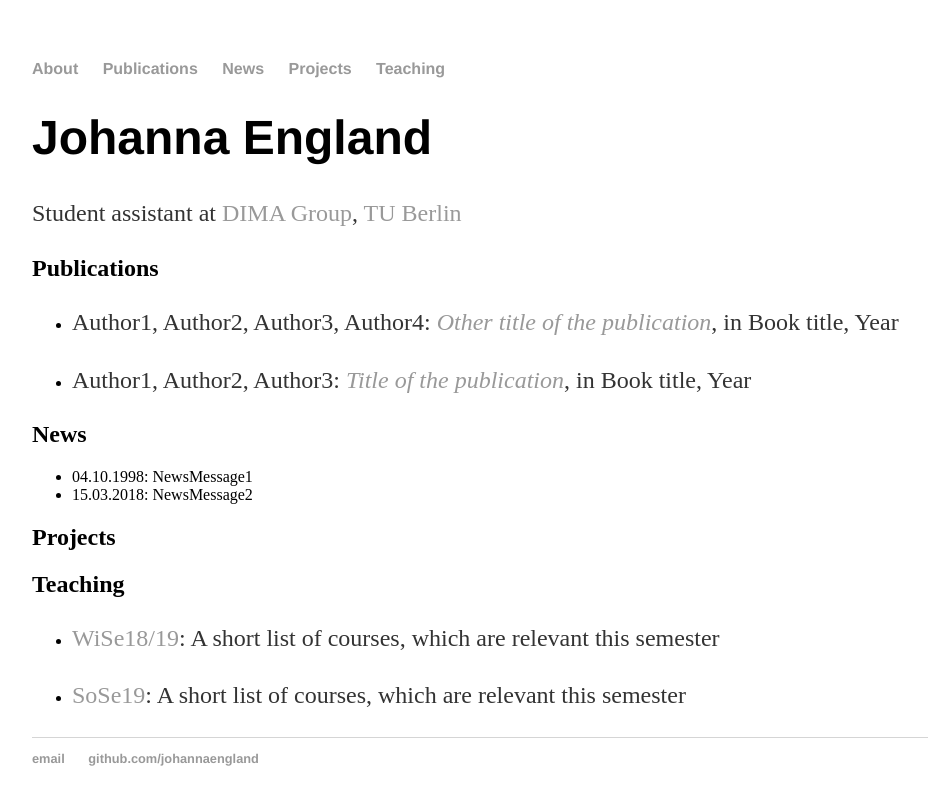
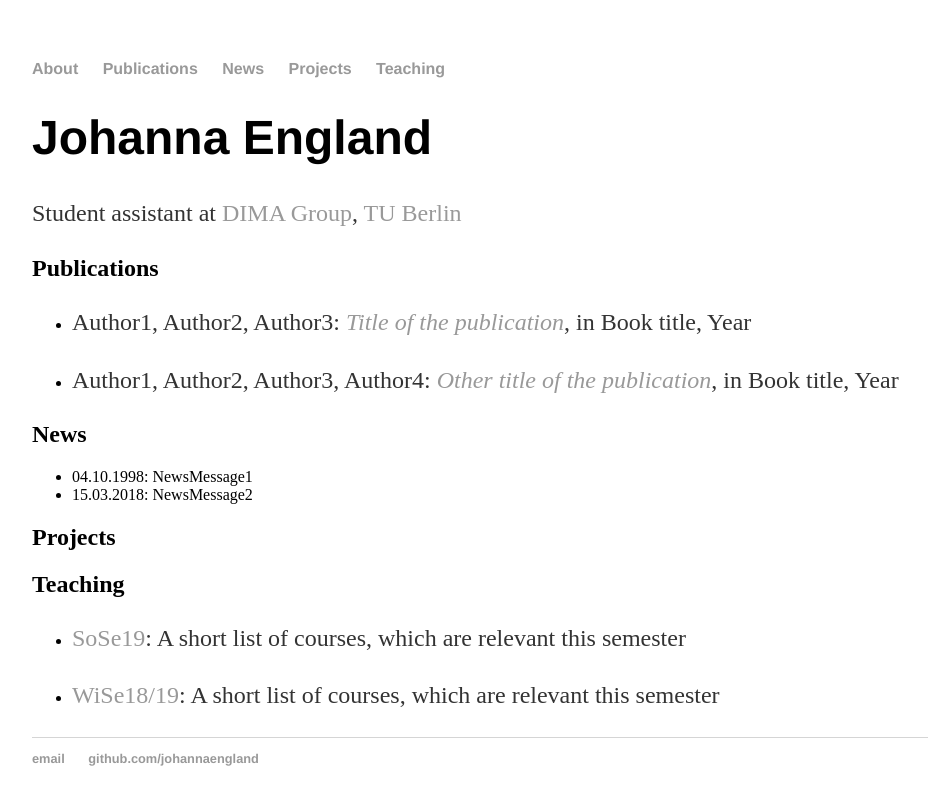
Before and after one commit to johannaengland/johannaengland.github.io, a Jekyll site: the page built from index.md, in a window 1280 px wide. Shown: the top 805 px of the page, without its empty margins (160-1090 px from the left). Built offline with Jekyll 4.4.1, drawn with Linux system fonts in a browser that asks for light colours.

Commit message:
Update index.md

```diff
--- a/index.md
+++ b/index.md
@@ -8,8 +8,8 @@ title: Johanna England
 Student assistant at [DIMA Group](http://www.dima.tu-berlin.de), [TU Berlin](http://www.tu-berlin.de)
 
 ## Publications
-
-{% for publication in site.publications limit:5 %}
+{% assign publications = site.publications | reverse %}
+{% for publication in publications limit:5 %}
 * {{ publication.author }}: <a href="{{ publication.url }}">*{{ publication.title }}*</a>, in {{ publication.booktitle }}, {{ publication.year }}
 {% endfor %}
 
@@ -22,7 +22,7 @@ Student assistant at [DIMA Group](http://www.dima.tu-berlin.de), [TU Berlin](htt
 ## Projects
 
 ## Teaching
-
-{% for teaching in site.teaching limit:5 %}
-* <a href="{{ teaching.url }}">{{ teaching.title }}</a>: {{ teaching.courses }}
+{% assign teaching = site.teaching | reverse %}
+{% for semester in teaching limit:5 %}
+* <a href="{{ semester.url }}">{{ semester.title }}</a>: {{ semester.courses }}
 {% endfor %}
```
